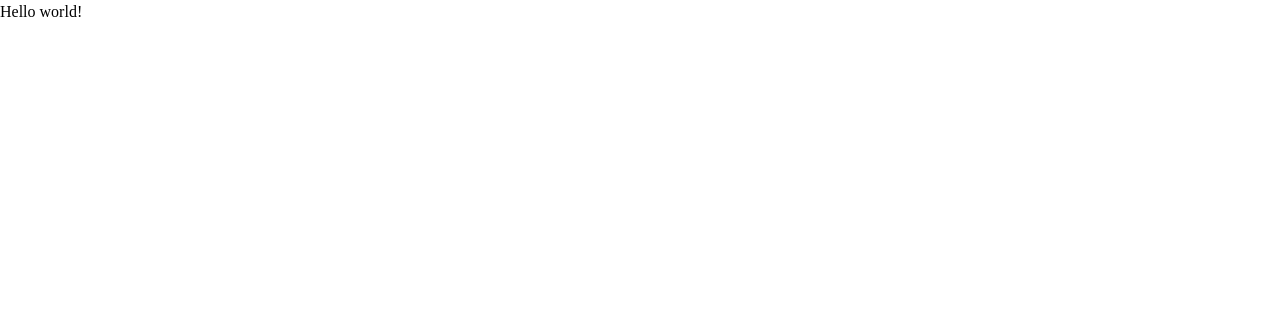
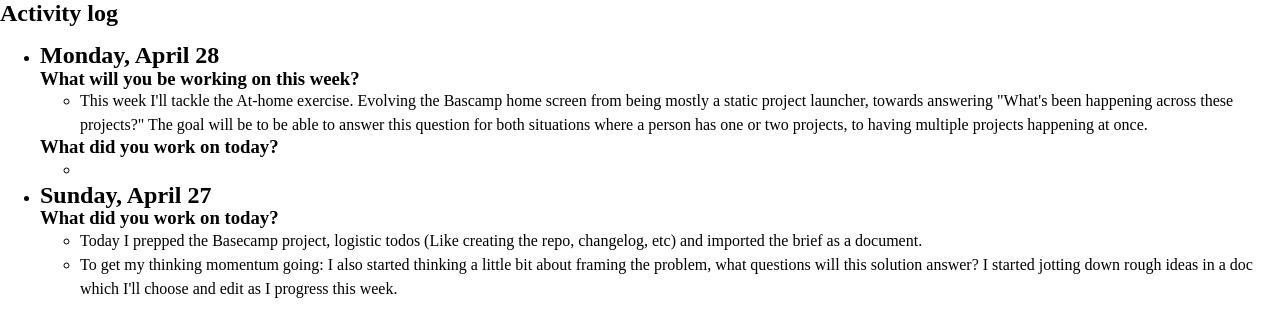
Before and after one commit to madebynoam/Alpenglow---Exercise, a plain HTML site: page hub/index.html in a window 1280 px wide. Drawn offline with Linux system fonts and the light colour scheme.

Commit message:
Add the activity log (unstyled)

```diff
--- a/hub/index.html
+++ b/hub/index.html
@@ -21,7 +21,45 @@
 	</head>
 
 	<body>
-		<p>Hello world!</p>
+		<h2>Activity log</h2>
+		<ul>
+			<li>
+				<h2>Monday, April 28</h2>
+				<h3>What will you be working on this week?</h3>
+				<ul>
+					<li>
+						This week I'll tackle the At-home exercise. Evolving the Bascamp
+						home screen from being mostly a static project launcher, towards
+						answering "What's been happening across these projects?" The goal
+						will be to be able to answer this question for both situations where
+						a person has one or two projects, to having multiple projects
+						happening at once.
+					</li>
+				</ul>
+
+				<h3>What did you work on today?</h3>
+				<ul>
+					<li></li>
+				</ul>
+			</li>
+			<li>
+				<h2>Sunday, April 27</h2>
+				<h3>What did you work on today?</h3>
+				<ul>
+					<li>
+						Today I prepped the Basecamp project, logistic todos (Like creating
+						the repo, changelog, etc) and imported the brief as a document.
+					</li>
+					<li>
+						To get my thinking momentum going: I also started thinking a little
+						bit about framing the problem, what questions will this solution
+						answer? I started jotting down rough ideas in a doc which I'll
+						choose and edit as I progress this week.
+					</li>
+				</ul>
+			</li>
+		</ul>
+
 		<!-- <script src="js/app.js"></script> -->
 	</body>
 </html>
```
